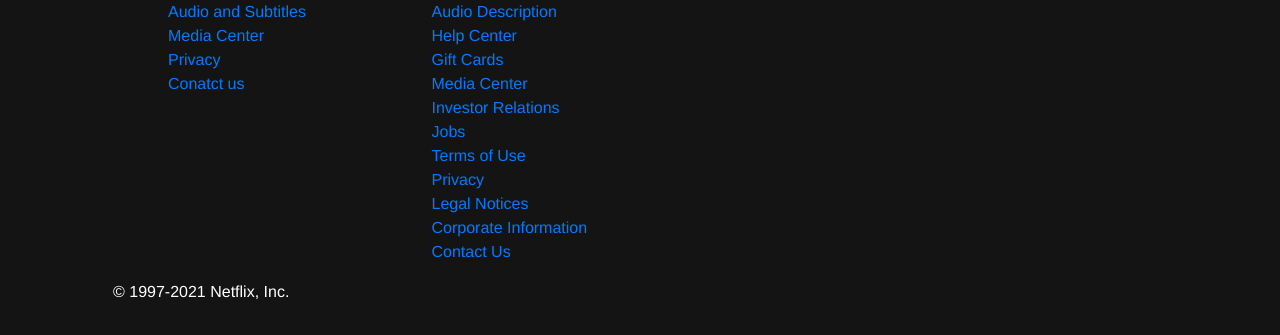
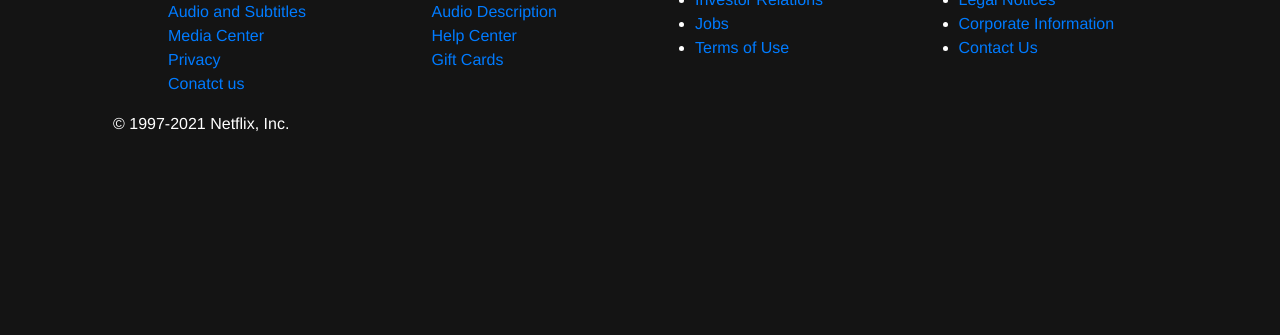
Before and after one commit to VishakhaVashisht/M2-NetflixClone, a plain HTML site: page index.html in a window 1280 px wide. Shown: the part 815-1150 px from the top of the page. After the commit the page ends 982 px from the top, so only its background shows below. Drawn offline with nearby package versions, Linux system fonts and the light colour scheme.

Commit message:
new footer work

```diff
--- a/index.html
+++ b/index.html
@@ -204,19 +204,24 @@
                       <li><a href="#">Audio Description</a></li>
                       <li><a href="#">Help Center</a></li>
                       <li><a href="#">Gift Cards</a></li>
-                      <li><a href="#">Media Center</a></li>
-                      <li><a href="#">Investor Relations</a></li>
-                      <li><a href="#">Jobs</a></li>
-                      <li><a href="#">Terms of Use</a></li>
-                      <li><a href="#">Privacy</a></li>
-                      <li><a href="#">Legal Notices</a></li>
-                      <li><a href="#">Corporate Information</a></li>
-                      <li><a href="#">Contact Us</a></li>
+
+
                     </ul>
                   </div>
               </div>
-              <div class="col">col</div>
-              <div class="col">col</div>
+              <div class="col"><ul>
+                <li><a href="#">Media Center</a></li>
+                <li><a href="#">Investor Relations</a></li>
+                <li><a href="#">Jobs</a></li>
+                <li><a href="#">Terms of Use</a></li>
+              </ul>
+            </div>
+              <div class="col"><ul>
+                <li><a href="#">Privacy</a></li>
+                <li><a href="#">Legal Notices</a></li>
+                <li><a href="#">Corporate Information</a></li>
+                <li><a href="#">Contact Us</a></li>
+              </ul></div>
             </div>
          </div>
             <p>&copy 1997-2021 Netflix, Inc.</p>
--- a/style.css
+++ b/style.css
@@ -36,7 +36,7 @@ body, html {
   color: white;
   background-color: transparent;
 }
-.user-class {
+.user-class ,.sub-links{
     background:#141414;
     border: none;
     color: rgba(255,255,255,.5);
```
